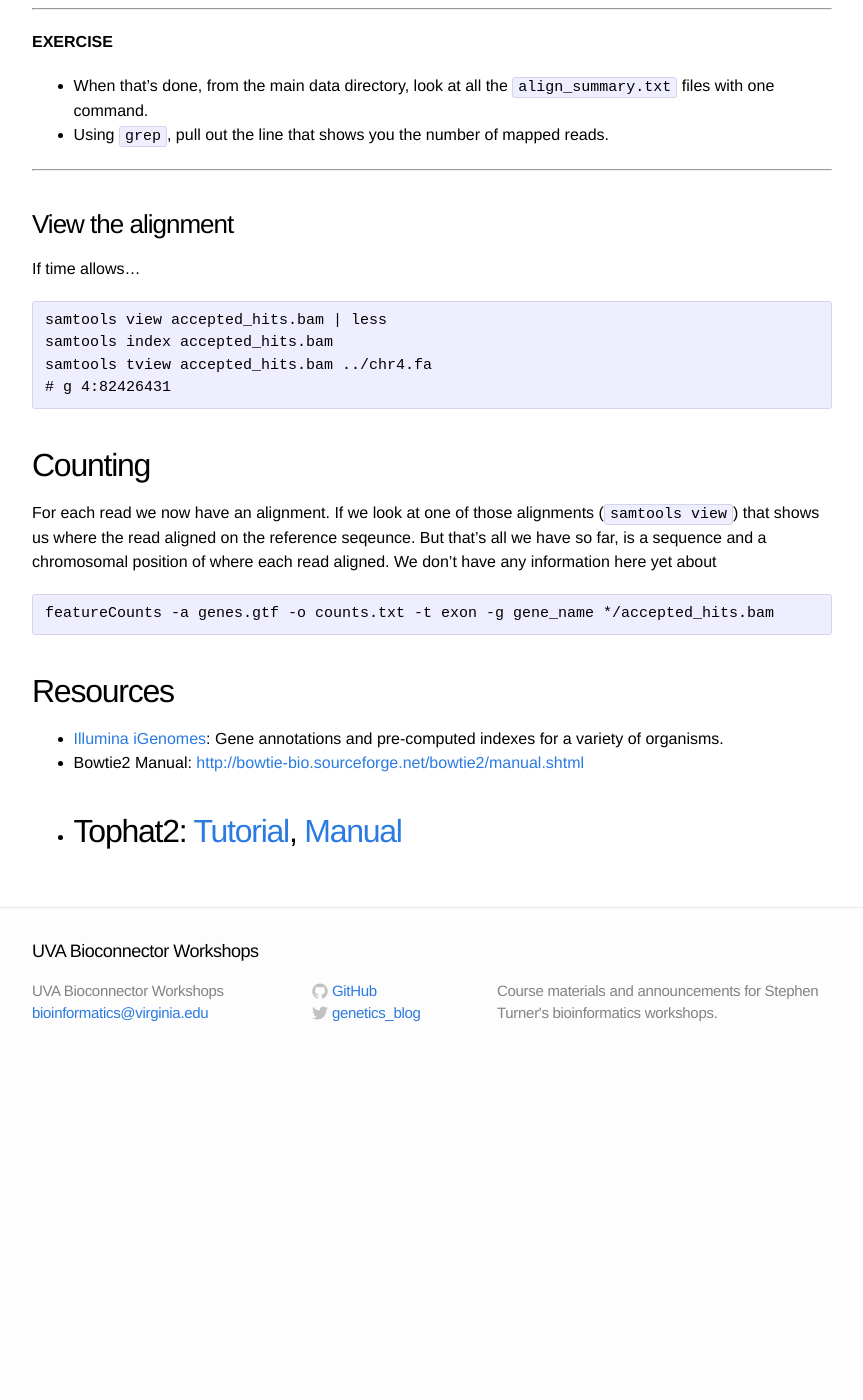
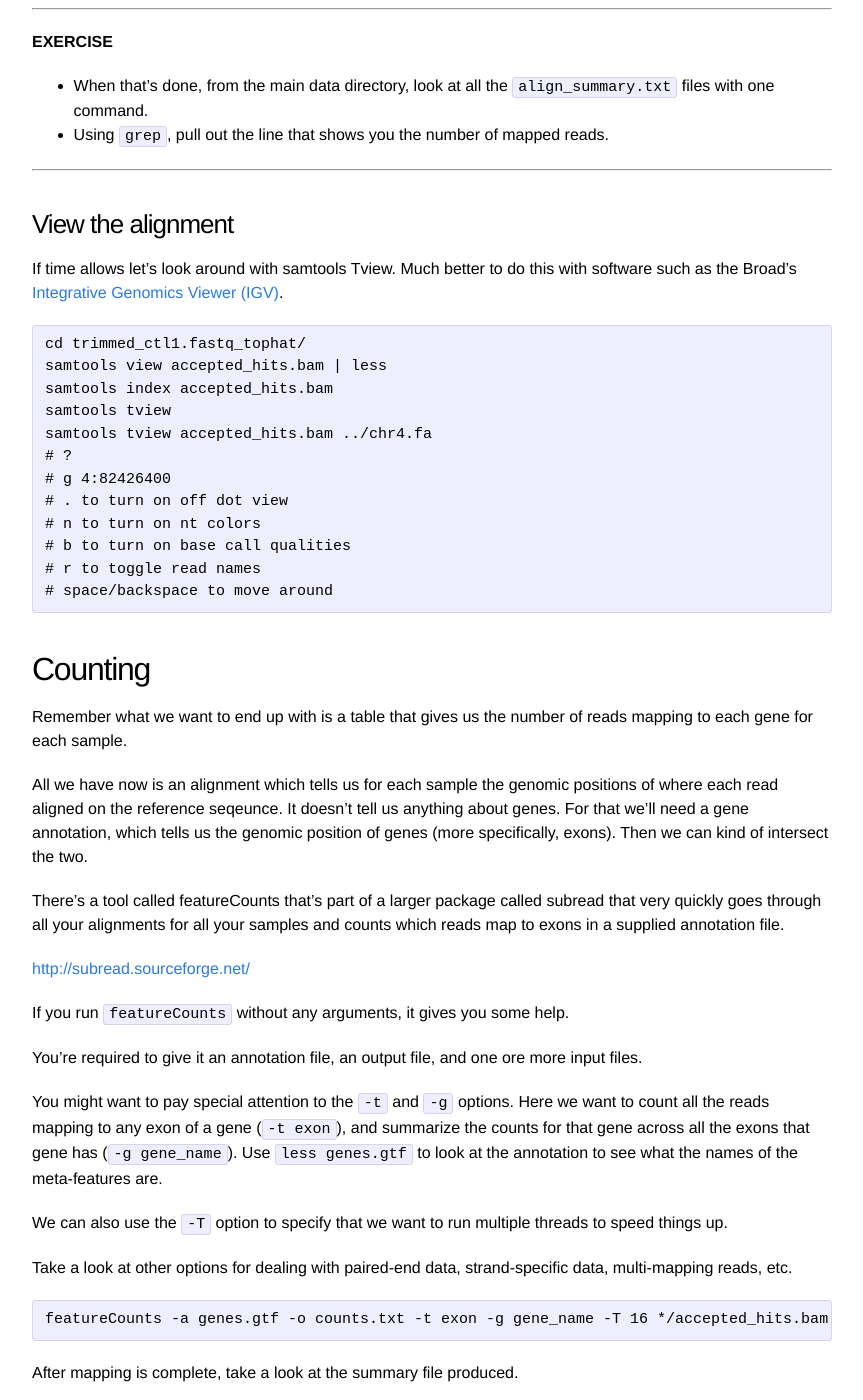
Before and after one commit to bioconnector/workshops2015, a Jekyll site: the page built from lessons/rnaseq-1day/01-alignment-counting.md, in a window 1280 px wide and 1400 px high, scrolled down 5261 px. Shown: the whole window, without its empty margins (208-1071 px from the left). Built offline with Jekyll 4.4.1, drawn with Linux system fonts in a browser that asks for light colours; Markdown is read by kramdown in place of the engine named in the settings; before the commit the page ends 6331 px from its top, so only the background shows below that.

Commit message:
added material on counting

````diff
--- a/lessons/rnaseq-1day/01-alignment-counting.md
+++ b/lessons/rnaseq-1day/01-alignment-counting.md
@@ -205,23 +205,49 @@ find *.fastq | parallel -j 3 --dry-run tophat --no-coverage-search -o {}_tophat
 
 ### View the alignment
 
-If time allows...
+If time allows let's look around with samtools Tview. Much better to do this with software such as the Broad's [Integrative Genomics Viewer (IGV)](http://www.broadinstitute.org/igv/).
 
 ```
+cd trimmed_ctl1.fastq_tophat/
 samtools view accepted_hits.bam | less
 samtools index accepted_hits.bam
+samtools tview
 samtools tview accepted_hits.bam ../chr4.fa
-# g 4:82426431
+# ?
+# g 4:82426400
+# . to turn on off dot view
+# n to turn on nt colors
+# b to turn on base call qualities
+# r to toggle read names
+# space/backspace to move around
 ```
 
 
 ## Counting
 
-For each read we now have an alignment. If we look at one of those alignments (`samtools view`) that shows us where the read aligned on the reference seqeunce. But that's all we have so far, is a sequence and a chromosomal position of where each read aligned. We don't have any information here yet about
+Remember what we want to end up with is a table that gives us the number of reads mapping to each gene for each sample.
+
+All we have now is an alignment which tells us for each sample the genomic positions of where each read aligned on the reference seqeunce. It doesn't tell us anything about genes. For that we'll need a gene annotation, which tells us the genomic position of genes (more specifically, exons). Then we can kind of intersect the two.
+
+There's a tool called featureCounts that's part of a larger package called subread that very quickly goes through all your alignments for all your samples and counts which reads map to exons in a supplied annotation file.
+
+<http://subread.sourceforge.net/>
+
+If you run `featureCounts` without any arguments, it gives you some help.
+
+You're required to give it an annotation file, an output file, and one ore more input files.
+
+You might want to pay special attention to the `-t` and `-g` options. Here we want to count all the reads mapping to any exon of a gene (`-t exon`), and summarize the counts for that gene across all the exons that gene has (`-g gene_name`). Use `less genes.gtf` to look at the annotation to see what the names of the meta-features are.
+
+We can also use the `-T` option to specify that we want to run multiple threads to speed things up.
+
+Take a look at other options for dealing with paired-end data, strand-specific data, multi-mapping reads, etc.
 
 ```
-featureCounts -a genes.gtf -o counts.txt -t exon -g gene_name */accepted_hits.bam
+featureCounts -a genes.gtf -o counts.txt -t exon -g gene_name -T 16 */accepted_hits.bam
 ```
+
+After mapping is complete, take a look at the summary file produced.
 
 ## Resources
 
````
